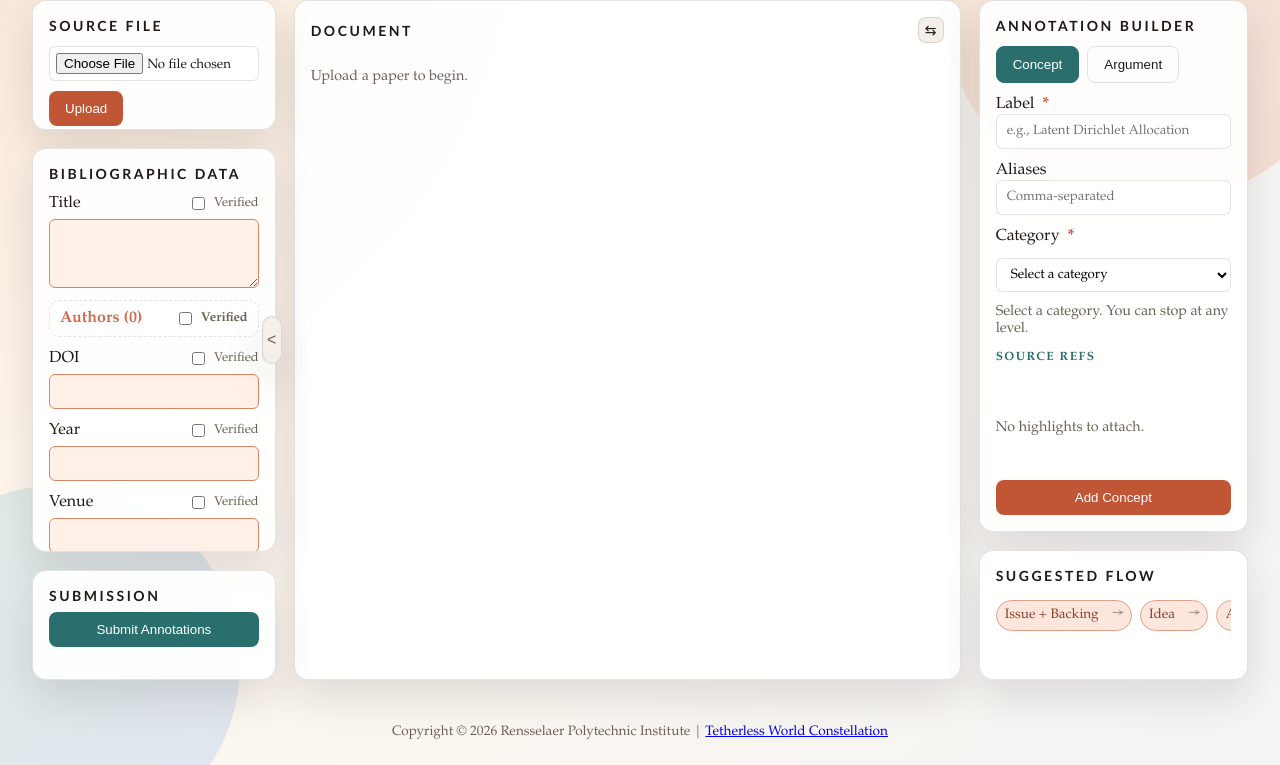
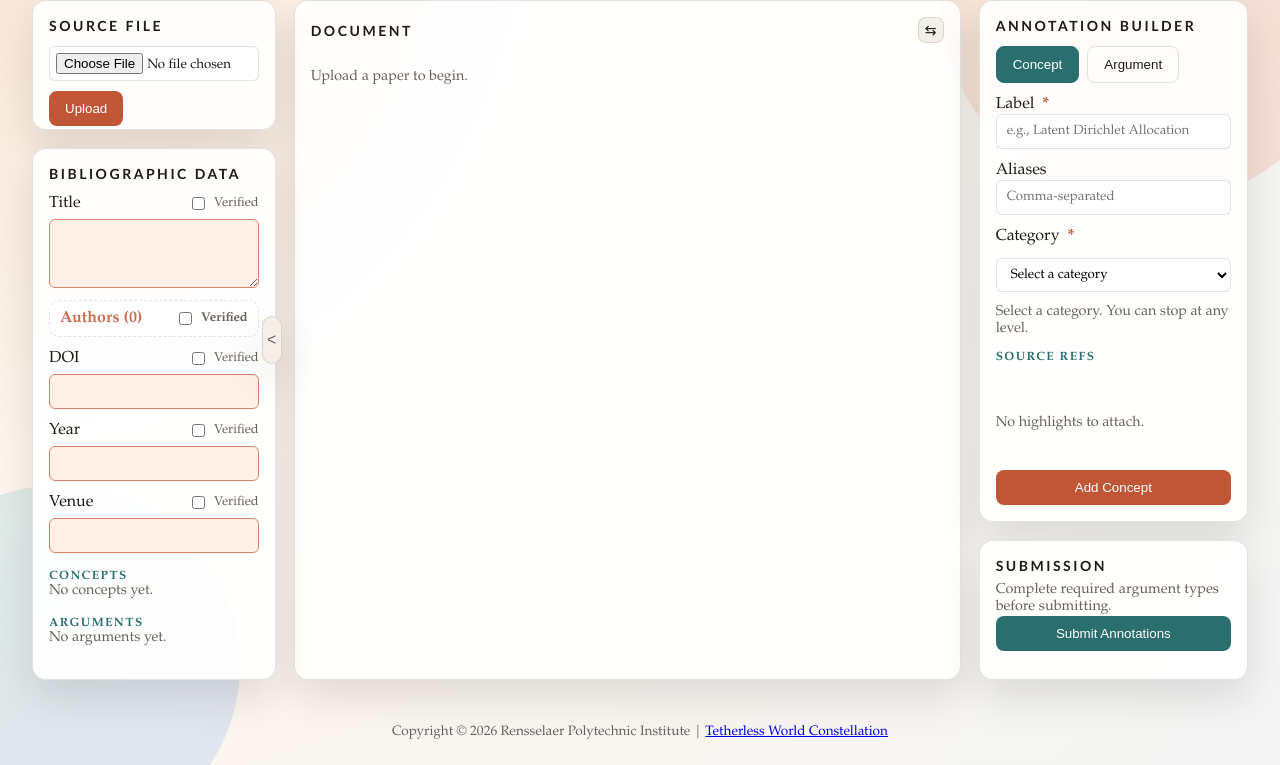
Before and after one commit to nipdep/idea-annotation, a website: page public/index.html in a window 1280 px wide. Shown: the part 95-860 px from the top of the page. Drawn offline with nearby package versions, Linux system fonts and the light colour scheme.

Commit message:
[update] move submission panel to right and remove "suggested flow" panel

```diff
--- a/public/app.js
+++ b/public/app.js
@@ -350,45 +350,6 @@ function renderConceptTypePath() {
 
 function normalizeArgType(value) {
   return String(value || "").toLowerCase();
-}
-
-function renderFlowGuide() {
-  const container = el("flowGuide");
-  if (!container) return;
-  container.innerHTML = "";
-
-  const present = new Set(
-    (state.annotations.arguments || []).map((arg) => normalizeArgType(arg.arg_type))
-  );
-
-  const steps = [
-    { label: "Issue + Backing", required: ["issue"], optional: ["backing"] },
-    { label: "Idea", required: ["idea"] },
-    { label: "Approach", required: ["approach"] },
-    {
-      label: "Experiment + Warrants",
-      optional: [
-        "experiment",
-        "experiment design",
-        "experiment goal",
-        "experiment hypothesis",
-        "experiment result",
-        "warrant",
-      ],
-    },
-    { label: "Claim", required: ["claim", "central argument"] },
-  ];
-
-  steps.forEach((step) => {
-    const item = document.createElement("div");
-    const requiredMissing = (step.required || []).every((type) => !present.has(type));
-    const optionalHit = (step.optional || []).some((type) => present.has(type));
-    const isDone = step.required?.length ? !requiredMissing : optionalHit;
-
-    item.className = `flow-item${isDone ? " done" : ""}${step.required?.length && requiredMissing ? " missing" : ""}`;
-    item.textContent = step.label;
-    container.appendChild(item);
-  });
 }
 
 function flattenAuthors(authors) {
@@ -1809,7 +1770,6 @@ function renderArgumentList() {
     remove.addEventListener("click", () => {
       state.annotations.arguments = state.annotations.arguments.filter((a) => a.argument_id !== argument.argument_id);
       renderArgumentList();
-      renderFlowGuide();
     });
 
     item.appendChild(info);
@@ -1949,7 +1909,6 @@ function createArgument() {
 
   renderArgumentList();
   renderHighlightPickers();
-  renderFlowGuide();
 }
 
 async function uploadPdf() {
@@ -1998,7 +1957,6 @@ async function uploadPdf() {
   renderArgumentConceptRefs();
   renderConceptTypePicker();
   renderConceptTypePath();
-  renderFlowGuide();
   updateDescription("argument");
   if (loadingToast) loadingToast.remove();
   if (data.existing) {
@@ -2024,12 +1982,14 @@ async function submitAnnotations() {
 
   const missing = validateRequiredArguments();
   if (missing.length) {
+    const present = requiredArgumentTypes.filter((type) => !missing.includes(type));
     showToast(
-      `Missing required arguments: ${missing.map(formatTypeLabel).join(", ")}`,
+      `Required: ${requiredArgumentTypes.map(formatTypeLabel).join(", ")}. ` +
+      `Annotated: ${present.length ? present.map(formatTypeLabel).join(", ") : "None"}. ` +
+      `Missing: ${missing.map(formatTypeLabel).join(", ")}.`,
       "error",
       { duration: 4000 }
     );
-    renderFlowGuide();
     return;
   }
 
@@ -2116,7 +2076,6 @@ function init() {
   renderArgumentConceptRefs();
   renderConceptTypePicker();
   renderConceptTypePath();
-  renderFlowGuide();
   updateDescription("argument");
   wireTabs();
   wireNavigation();
@@ -2135,11 +2094,6 @@ function init() {
   el("addConceptBtn").addEventListener("click", createConcept);
   el("addArgumentBtn").addEventListener("click", createArgument);
   el("submitBtn").addEventListener("click", submitAnnotations);
-  document.querySelectorAll(".doc-toggle-btn").forEach((btn) => {
-    btn.addEventListener("click", () => {
-      setDocMode(btn.dataset.doc);
-    });
-  });
   const leftCollapseBtn = el("leftCollapseBtn");
   if (leftCollapseBtn) {
     leftCollapseBtn.addEventListener("click", () => {
--- a/public/index.html
+++ b/public/index.html
@@ -57,12 +57,6 @@
           </div>
         </section>
 
-        <section class="panel" id="submitPanel">
-          <div class="panel-header">
-            <h2>Submission</h2>
-          </div>
-          <button id="submitBtn" class="primary">Submit Annotations</button>
-        </section>
         <button id="leftCollapseBtn" class="collapse-handle" type="button" aria-label="Collapse sidebar"></button>
       </aside>
 
@@ -130,11 +124,12 @@
 
         </section>
 
-        <section class="panel" id="flowPanel">
+        <section class="panel" id="submitPanel">
           <div class="panel-header">
-            <h2>Suggested Flow</h2>
+            <h2>Submission</h2>
           </div>
-          <div id="flowGuide" class="flow-list"></div>
+          <div class="muted">Complete required argument types before submitting.</div>
+          <button id="submitBtn" class="primary">Submit Annotations</button>
         </section>
       </aside>
       </main>
--- a/public/styles.css
+++ b/public/styles.css
@@ -441,7 +441,7 @@ textarea[readonly] {
 
 .left-stack {
   display: grid;
-  grid-template-rows: 130px 1fr 110px;
+  grid-template-rows: 130px 1fr;
   gap: 18px;
   height: calc(100vh - 120px);
   min-height: 0;
@@ -489,7 +489,7 @@ textarea[readonly] {
 
 .right-stack {
   display: grid;
-  grid-template-rows: 1fr 130px;
+  grid-template-rows: 1fr 140px;
   gap: 18px;
   height: calc(100vh - 120px);
   min-height: 0;
@@ -503,7 +503,7 @@ textarea[readonly] {
   min-height: 0;
 }
 
-#flowPanel {
+#submitPanel {
   padding-bottom: 12px;
 }
 
@@ -1088,53 +1088,6 @@ mark.used {
   background: #fffaf2;
 }
 
-.flow-list {
-  display: flex;
-  align-items: center;
-  flex-wrap: nowrap;
-  gap: 8px;
-  margin-top: 4px;
-  overflow-x: auto;
-  padding-bottom: 6px;
-}
-
-.flow-item {
-  display: inline-flex;
-  align-items: center;
-  gap: 8px;
-  font-size: 0.85rem;
-  padding: 6px 8px;
-  border-radius: 999px;
-  border: 1px solid var(--border);
-  background: #f4efe8;
-  color: var(--ink);
-  white-space: nowrap;
-  max-width: 100%;
-}
-
-.flow-item.done {
-  background: #cfead4;
-  border-color: #7bbf8b;
-  color: #2f5f41;
-}
-
-.flow-item.missing {
-  background: #fde7dd;
-  border-color: #e1a08b;
-  color: #8a3f2b;
-}
-
-.flow-item::after {
-  content: "→";
-  color: #9c8d81;
-  font-size: 0.9rem;
-  margin-left: 6px;
-}
-
-.flow-item:last-child::after {
-  content: "";
-  margin-left: 0;
-}
 
 .badge {
   display: inline-flex;
```
